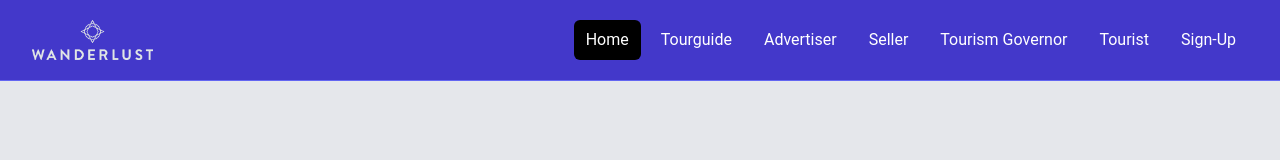
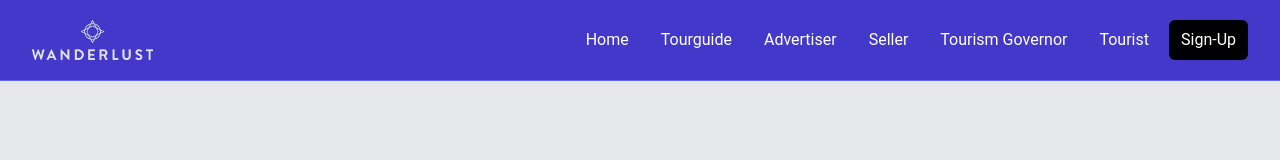
Before and after one commit to Advanced-computer-lab-2024/Wanderlust, a React (Vite) app in the folder Frontend/React-WL/: page /register in a window 1280 px wide. Shown: the top 160 px of the page. Built offline with nearby package versions, Linux system fonts and the light colour scheme; no server answers.

Commit message:
Navbar Modifications

```diff
--- a/Frontend/React-WL/src/Components/Navbar.jsx
+++ b/Frontend/React-WL/src/Components/Navbar.jsx
@@ -1,8 +1,16 @@
 import React from 'react';
-import { Link } from 'react-router-dom';
+import { Link, useLocation } from 'react-router-dom';
 import logo from '../assets/Images/Wl-Logog.png';
 
 const Navbar = () => {
+  const location = useLocation();
+
+  const getLinkClass = (path) => {
+    return location.pathname === path
+      ? 'text-white bg-black rounded-md px-3 py-2'
+      : 'text-white hover:bg-gray-900 hover:text-white rounded-md px-3 py-2';
+  };
+
   return (
     <>
       <nav className="bg-indigo-700 border-b border-indigo-500">
@@ -15,46 +23,25 @@ const Navbar = () => {
               </Link>
               <div className="md:ml-auto">
                 <div className="flex space-x-2">
-                  <Link
-                    to="/"
-                    className="text-white bg-black hover:bg-gray-900 hover:text-white rounded-md px-3 py-2"
-                  >
+                  <Link to="/" className={getLinkClass('/')}>
                     Home
                   </Link>
-                  <Link
-                    to="/tourguide"
-                    className="text-white hover:bg-gray-900 hover:text-white rounded-md px-3 py-2"
-                  >
+                  <Link to="/tourguide" className={getLinkClass('/tourguide')}>
                     Tourguide
                   </Link>
-                  <Link
-                    to="/advertiser"
-                    className="text-white hover:bg-gray-900 hover:text-white rounded-md px-3 py-2"
-                  >
+                  <Link to="/advertiser" className={getLinkClass('/advertiser')}>
                     Advertiser
                   </Link>
-                  <Link
-                    to="/seller"
-                    className="text-white hover:bg-gray-900 hover:text-white rounded-md px-3 py-2"
-                  >
+                  <Link to="/seller" className={getLinkClass('/seller')}>
                     Seller
                   </Link>
-                  <Link
-                    to="/tourism-governor"
-                    className="text-white hover:bg-gray-900 hover:text-white rounded-md px-3 py-2"
-                  >
+                  <Link to="/tourism-governor" className={getLinkClass('/tourism-governor')}>
                     Tourism Governor
                   </Link>
-                  <Link
-                    to="/tourist"
-                    className="text-white hover:bg-gray-900 hover:text-white rounded-md px-3 py-2"
-                  >
+                  <Link to="/tourist" className={getLinkClass('/tourist')}>
                     Tourist
                   </Link>
-                  <Link
-                    to="/register"
-                    className="text-white hover:bg-gray-900 hover:text-white rounded-md px-3 py-2"
-                  >
+                  <Link to="/register" className={getLinkClass('/register')}>
                     Sign-Up
                   </Link>
                 </div>
```
